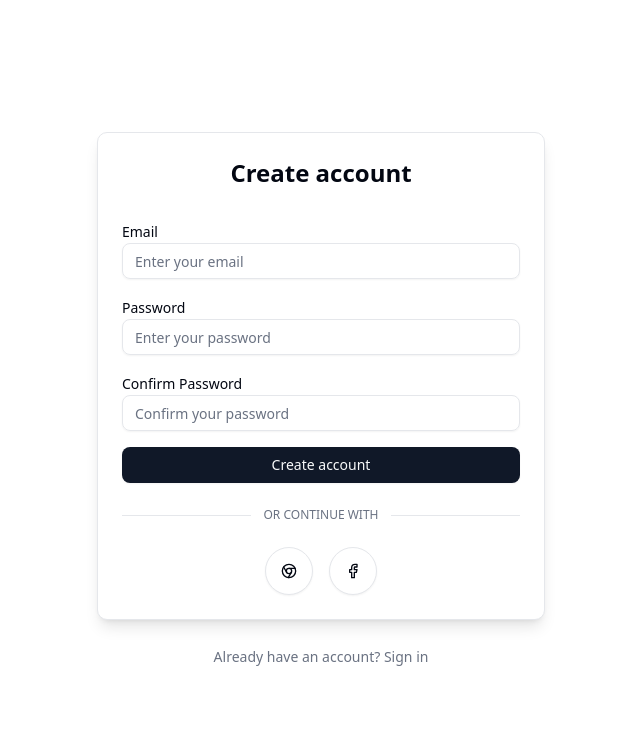
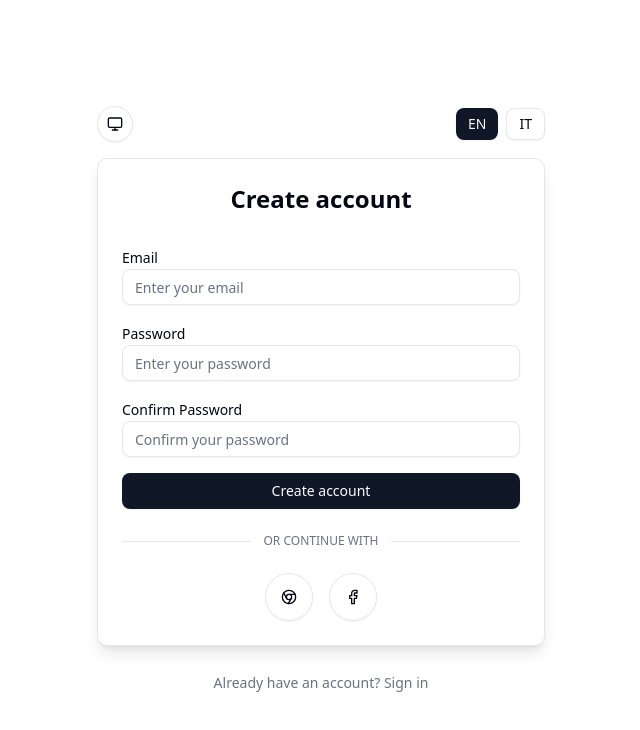
Before and after one commit to BigFishIta/partify, a Next.js app: page /signup in a window 1280 px wide. Shown: the top 730 px of the page, without its empty margins (319-959 px from the left). Built offline with nearby package versions, Linux system fonts and the light colour scheme.

Commit message:
Add dark mode functionality

```diff
--- a/src/app/layout.tsx
+++ b/src/app/layout.tsx
@@ -2,6 +2,7 @@ import type { Metadata } from "next";
 import { Geist, Geist_Mono } from "next/font/google";
 import "../globals.css";
 import { LocaleProvider } from "@/contexts/LocaleContext";
+import { ThemeProvider } from "@/contexts/ThemeContext";
 
 const geistSans = Geist({
   variable: "--font-geist-sans",
@@ -24,13 +25,15 @@ export default function RootLayout({
   children: React.ReactNode;
 }>) {
   return (
-    <html lang="en">
+    <html lang="en" suppressHydrationWarning>
       <body
         className={`${geistSans.variable} ${geistMono.variable} antialiased`}
       >
-        <LocaleProvider>
-          {children}
-        </LocaleProvider>
+        <ThemeProvider>
+          <LocaleProvider>
+            {children}
+          </LocaleProvider>
+        </ThemeProvider>
       </body>
     </html>
   );
--- a/src/app/page.tsx
+++ b/src/app/page.tsx
@@ -2,12 +2,14 @@ import Link from "next/link"
 import { Button } from "@/components/ui/button"
 import { Card, CardContent, CardDescription, CardHeader, CardTitle } from "@/components/ui/card"
 import { LocaleSelector } from "@/components/LocaleSelector"
+import { ThemeToggle } from "@/components/ThemeToggle"
 
 export default function Home() {
   return (
     <div className="min-h-screen flex items-center justify-center p-4">
       <div className="w-full max-w-md">
-        <div className="flex justify-end mb-4">
+        <div className="flex justify-between items-center mb-4">
+          <ThemeToggle />
           <LocaleSelector />
         </div>
         <Card className="w-full">
--- /dev/null
+++ b/src/components/ThemeToggle.tsx
@@ -0,0 +1,44 @@
+"use client"
+
+import { useTheme } from '@/contexts/ThemeContext'
+import { Button } from '@/components/ui/button'
+import { Sun, Moon, Monitor } from 'lucide-react'
+
+export function ThemeToggle() {
+  const { theme, setTheme } = useTheme()
+
+  const cycleTheme = () => {
+    if (theme === 'light') {
+      setTheme('dark')
+    } else if (theme === 'dark') {
+      setTheme('system')
+    } else {
+      setTheme('light')
+    }
+  }
+
+  const getIcon = () => {
+    switch (theme) {
+      case 'light':
+        return <Sun className="h-4 w-4" />
+      case 'dark':
+        return <Moon className="h-4 w-4" />
+      case 'system':
+        return <Monitor className="h-4 w-4" />
+      default:
+        return <Sun className="h-4 w-4" />
+    }
+  }
+
+  return (
+    <Button
+      variant="outline"
+      size="icon"
+      onClick={cycleTheme}
+      className="rounded-full"
+      aria-label="Toggle theme"
+    >
+      {getIcon()}
+    </Button>
+  )
+}
--- a/src/components/auth/AuthForm.tsx
+++ b/src/components/auth/AuthForm.tsx
@@ -5,6 +5,8 @@ import Link from "next/link"
 import { Card, CardContent, CardHeader, CardTitle } from "@/components/ui/card"
 import { EmailPasswordForm } from "./EmailPasswordForm"
 import { SocialButton } from "./SocialButton"
+import { ThemeToggle } from "@/components/ThemeToggle"
+import { LocaleSelector } from "@/components/LocaleSelector"
 
 interface AuthFormProps {
   mode: "login" | "signup"
@@ -52,6 +54,11 @@ export function AuthForm({ mode }: AuthFormProps) {
   return (
     <div className="min-h-screen flex items-center justify-center p-4">
       <div className="w-full max-w-md">
+        <div className="flex justify-between items-center mb-4">
+          <ThemeToggle />
+          <LocaleSelector />
+        </div>
+
         <Card className="shadow-lg rounded-lg">
           <CardHeader>
             <CardTitle className="text-2xl font-bold text-center">{title}</CardTitle>
--- /dev/null
+++ b/src/contexts/ThemeContext.tsx
@@ -0,0 +1,81 @@
+"use client"
+
+import { createContext, useContext, useState, useEffect, ReactNode } from 'react'
+
+type Theme = 'light' | 'dark' | 'system'
+
+interface ThemeContextType {
+  theme: Theme
+  setTheme: (theme: Theme) => void
+  resolvedTheme: 'light' | 'dark'
+}
+
+const ThemeContext = createContext<ThemeContextType | undefined>(undefined)
+
+export function ThemeProvider({ children }: { children: ReactNode }) {
+  const [theme, setTheme] = useState<Theme>('system')
+  const [resolvedTheme, setResolvedTheme] = useState<'light' | 'dark'>('light')
+
+  useEffect(() => {
+    // Load saved theme from localStorage
+    const savedTheme = localStorage.getItem('theme') as Theme
+    if (savedTheme && ['light', 'dark', 'system'].includes(savedTheme)) {
+      setTheme(savedTheme)
+    }
+  }, [])
+
+  useEffect(() => {
+    const updateResolvedTheme = () => {
+      let resolved: 'light' | 'dark'
+
+      if (theme === 'system') {
+        resolved = window.matchMedia('(prefers-color-scheme: dark)').matches ? 'dark' : 'light'
+      } else {
+        resolved = theme as 'light' | 'dark'
+      }
+
+      setResolvedTheme(resolved)
+
+      // Apply theme to document
+      const root = document.documentElement
+      root.classList.remove('light', 'dark')
+      root.classList.add(resolved)
+    }
+
+    updateResolvedTheme()
+
+    // Listen for system theme changes
+    const mediaQuery = window.matchMedia('(prefers-color-scheme: dark)')
+    const handleChange = () => {
+      if (theme === 'system') {
+        updateResolvedTheme()
+      }
+    }
+
+    mediaQuery.addEventListener('change', handleChange)
+    return () => mediaQuery.removeEventListener('change', handleChange)
+  }, [theme])
+
+  const handleSetTheme = (newTheme: Theme) => {
+    setTheme(newTheme)
+    localStorage.setItem('theme', newTheme)
+  }
+
+  return (
+    <ThemeContext.Provider value={{
+      theme,
+      setTheme: handleSetTheme,
+      resolvedTheme
+    }}>
+      {children}
+    </ThemeContext.Provider>
+  )
+}
+
+export function useTheme() {
+  const context = useContext(ThemeContext)
+  if (context === undefined) {
+    throw new Error('useTheme must be used within a ThemeProvider')
+  }
+  return context
+}
```
